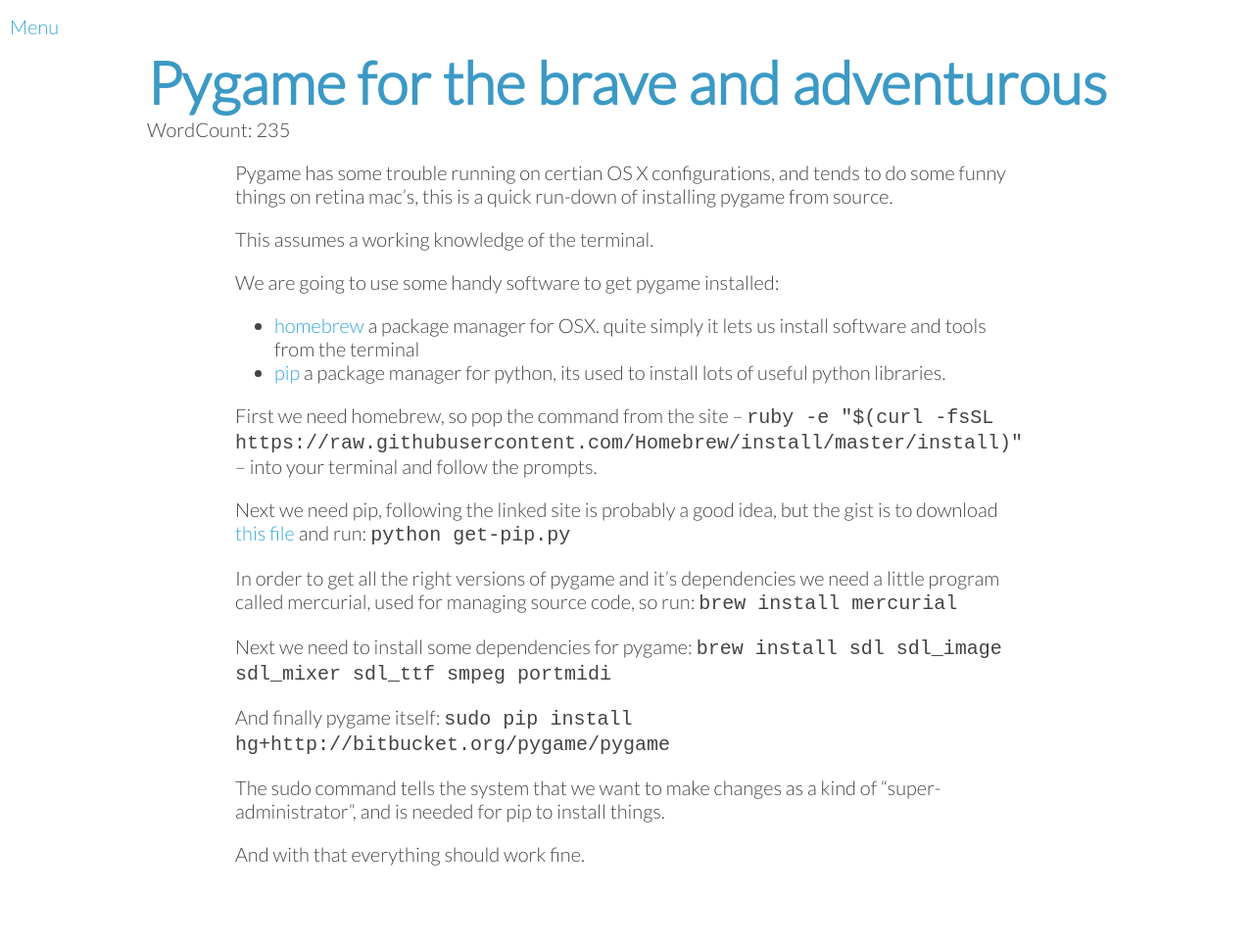
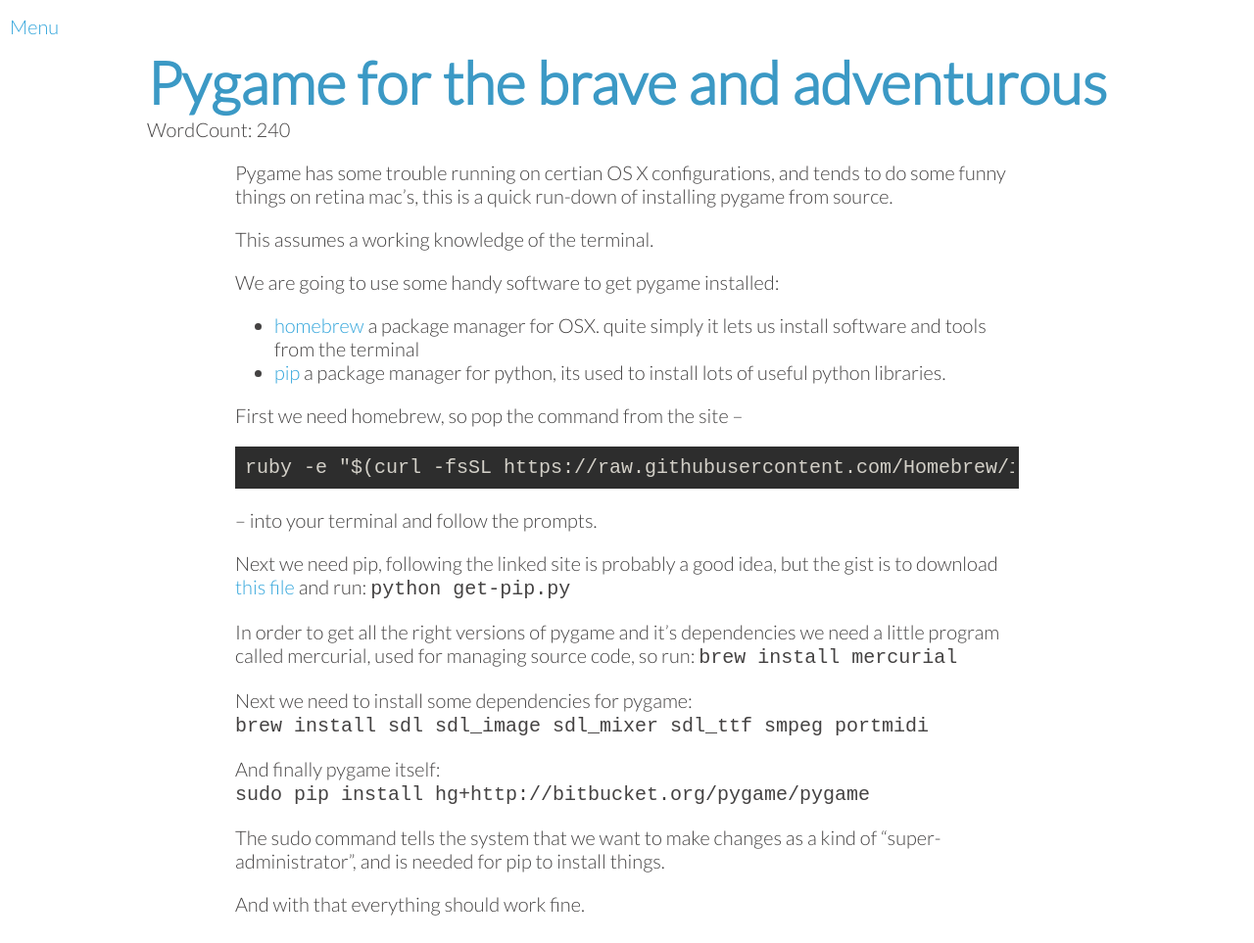
Before and after one commit to cal-smith/cal-smith.github.io, a Jekyll site: the page built from _posts/2014-11-23-pygame.md, in a window 1280 px wide. Shown: the whole page at 98% size. Built offline with Jekyll 4.4.1, drawn with Linux system fonts in a browser that asks for light colours; Markdown is read by kramdown in place of the engine named in the settings; before the commit the page ends 912 px from its top, so only the background shows below that; some of the changed lines change nothing that is shown.

Commit message:
Update 2014-11-23-pygame.md

````diff
--- a/_posts/2014-11-23-pygame.md
+++ b/_posts/2014-11-23-pygame.md
@@ -13,15 +13,21 @@
 - [homebrew](http://brew.sh/) a package manager for OSX. quite simply it lets us install software and tools from the terminal
 - [pip](http://pip.readthedocs.org/en/latest/installing.html) a package manager for python, its used to install lots of useful python libraries.
 
-First we need homebrew, so pop the command from the site -- `ruby -e "$(curl -fsSL https://raw.githubusercontent.com/Homebrew/install/master/install)"` -- into your terminal and follow the prompts.
+First we need homebrew, so pop the command from the site --
+```
+ruby -e "$(curl -fsSL https://raw.githubusercontent.com/Homebrew/install/master/install)"
+```
+-- into your terminal and follow the prompts.
 
 Next we need pip, following the linked site is probably a good idea, but the gist is to download [this file](https://bootstrap.pypa.io/get-pip.py) and run: `python get-pip.py`
 
 In order to get all the right versions of pygame and it's dependencies we need a little program called mercurial, used for managing source code, so run: `brew install mercurial`
 
-Next we need to install some dependencies for pygame: `brew install sdl sdl_image sdl_mixer sdl_ttf smpeg portmidi`
+Next we need to install some dependencies for pygame:
+```brew install sdl sdl_image sdl_mixer sdl_ttf smpeg portmidi```
 
-And finally pygame itself: `sudo pip install hg+http://bitbucket.org/pygame/pygame`
+And finally pygame itself:
+```sudo pip install hg+http://bitbucket.org/pygame/pygame```
 
 The sudo command tells the system that we want to make changes as a kind of "super-administrator", and is needed for pip to install things.
 
````
